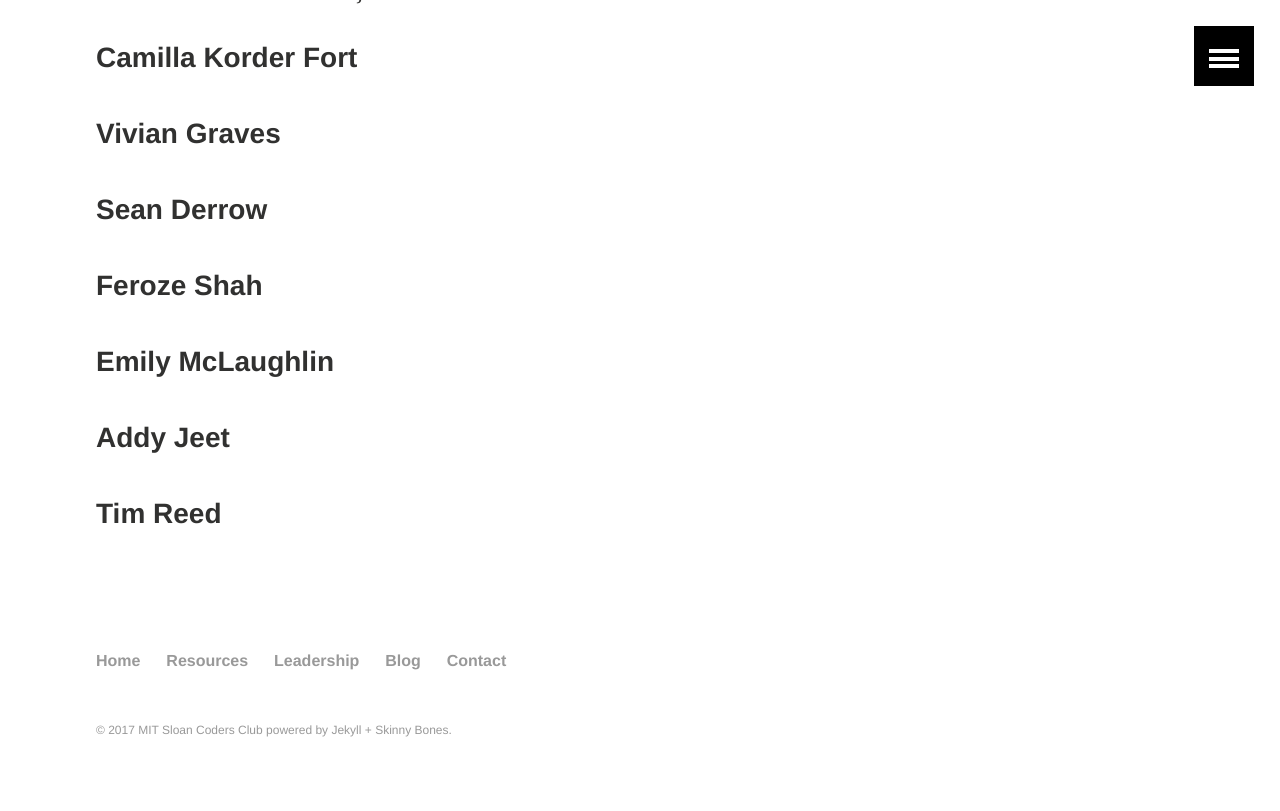
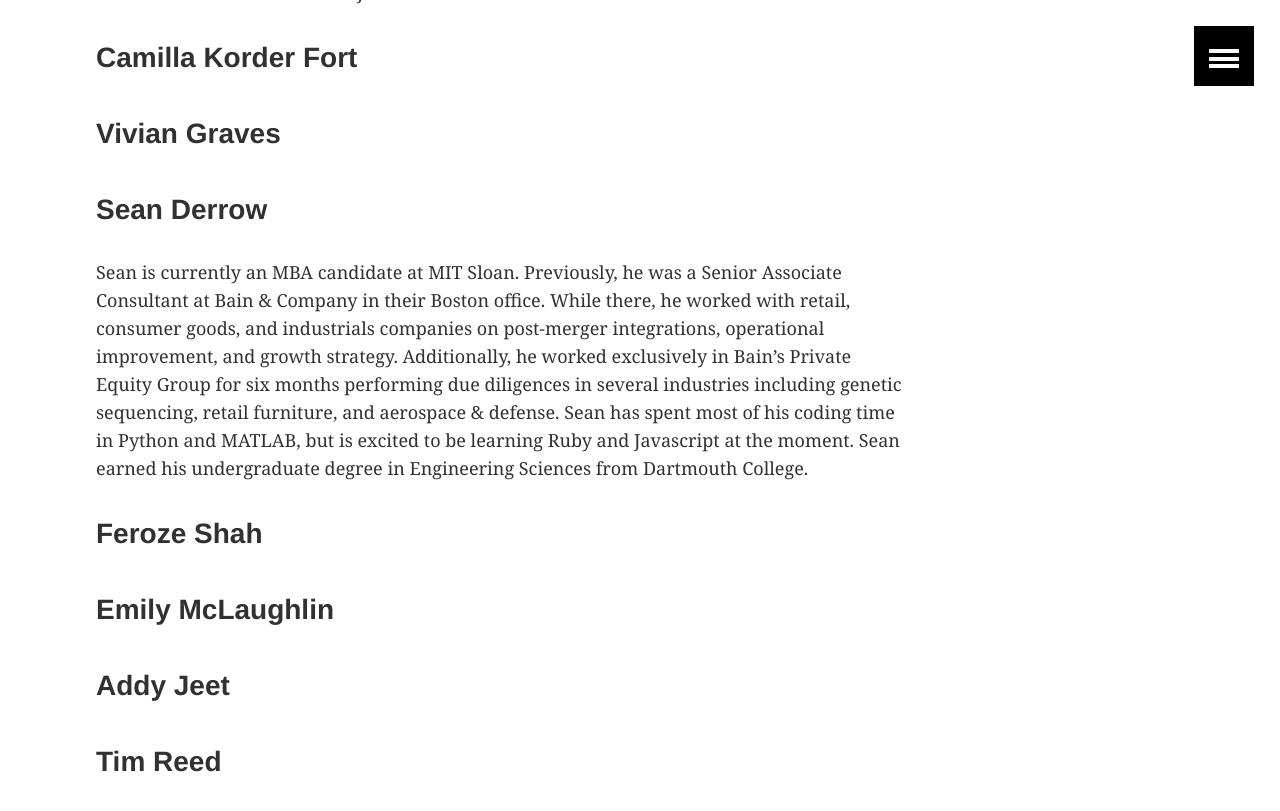
Before and after one commit to MITSloanCoders/MITSloanCoders.github.io, a Jekyll site: the page built from _pages/leadership.md, in a window 1280 px wide and 900 px high, scrolled down 840 px. Shown: the top 811 px of the window. Built offline with Jekyll 4.4.1, drawn with Linux system fonts in a browser that asks for light colours.

Commit message:
sean bio

```diff
--- a/_pages/leadership.md
+++ b/_pages/leadership.md
@@ -18,6 +18,8 @@ he was tasked with running legal and financial strategy at US Grid Company, an e
 
 ### Sean Derrow
 
+Sean is currently an MBA candidate at MIT Sloan. Previously, he was a Senior Associate Consultant at Bain & Company in their Boston office. While there, he worked with retail, consumer goods, and industrials companies on post-merger integrations, operational improvement, and growth strategy. Additionally, he worked exclusively in Bain's Private Equity Group for six months performing due diligences in several industries including genetic sequencing, retail furniture, and aerospace & defense. Sean has spent most of his coding time in Python and MATLAB, but is excited to be learning Ruby and Javascript at the moment. Sean earned his undergraduate degree in Engineering Sciences from Dartmouth College.
+
 ### Feroze Shah
 
 ### Emily McLaughlin
```
